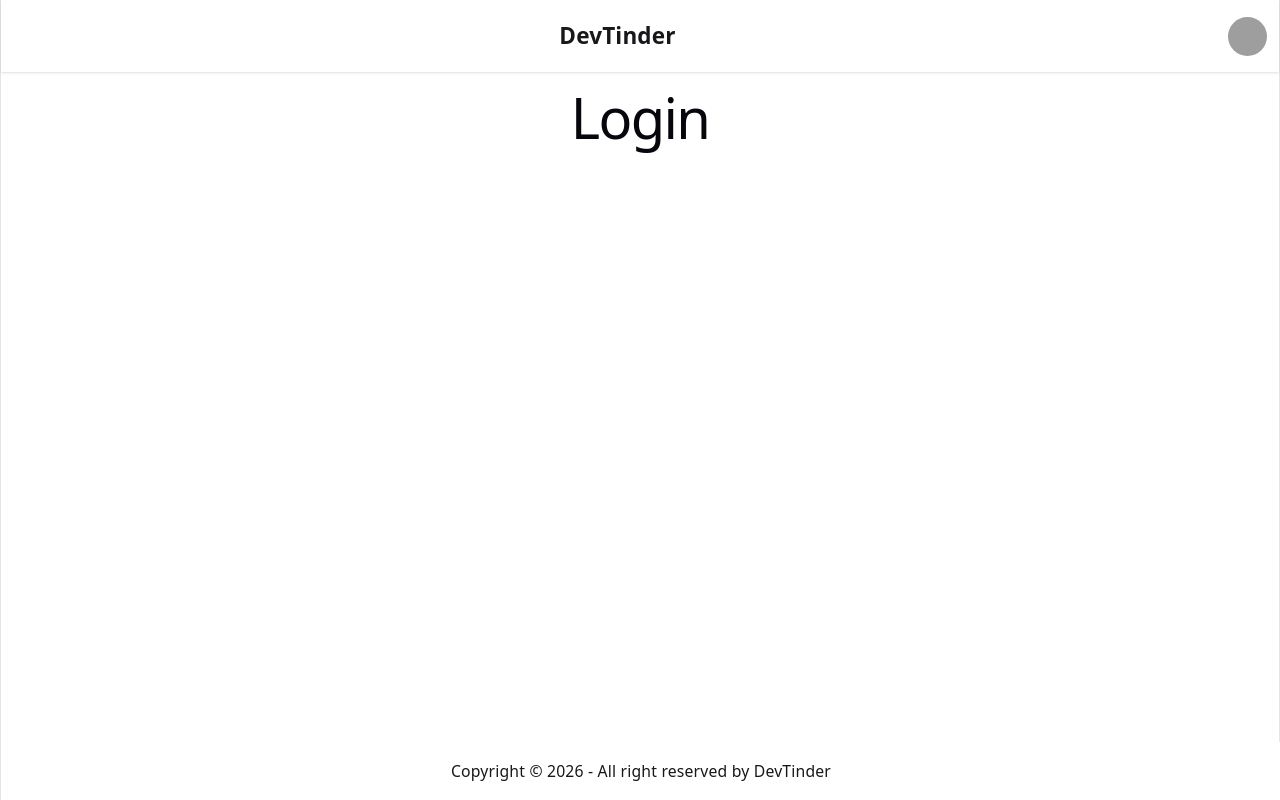
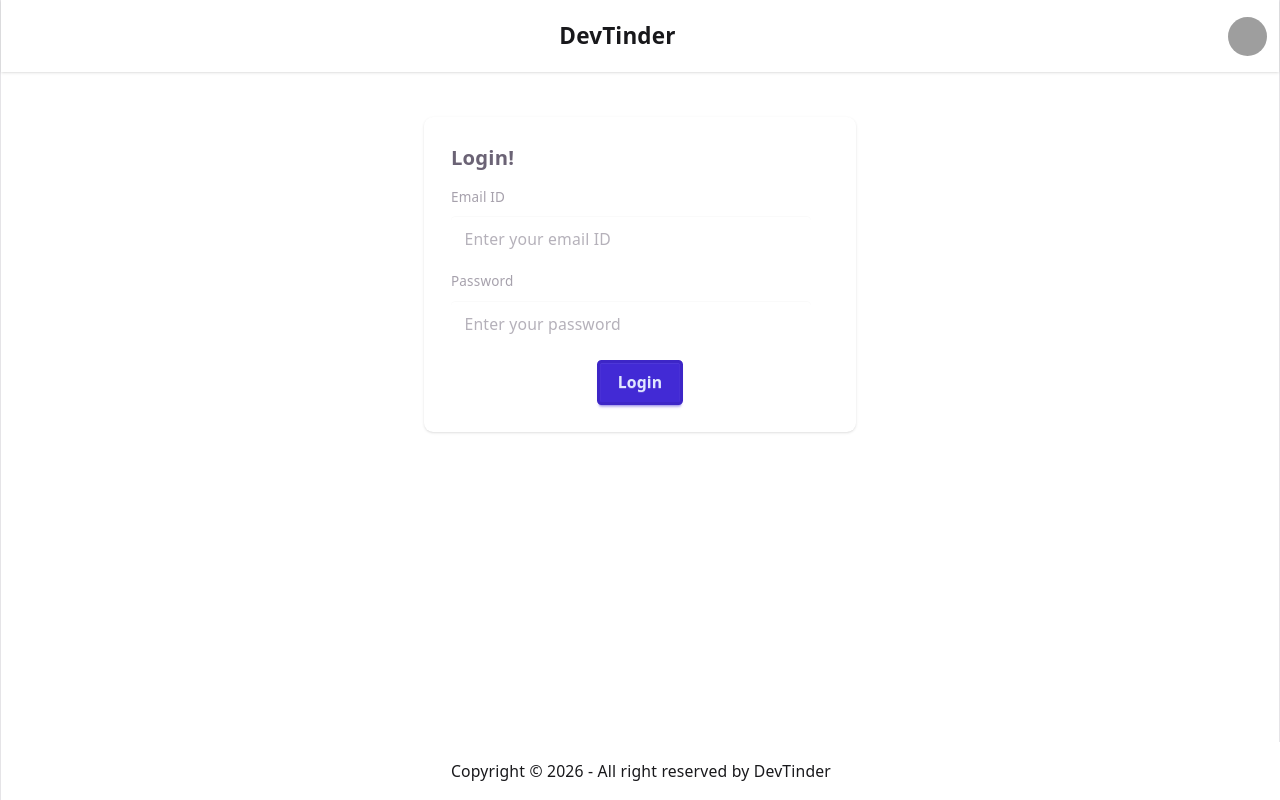
Before and after one commit to AkshayBorana/devTinder-web, a React (Vite) app: page /login in a window 1280 px wide. Built offline with nearby package versions, Linux system fonts and the light colour scheme; grey boxes are pictures that could not be loaded.

Commit message:
Implemented api to login and fix CORS error.

```diff
--- a/package.json
+++ b/package.json
@@ -11,6 +11,7 @@
   },
   "dependencies": {
     "@tailwindcss/vite": "^4.3.3",
+    "axios": "^1.20.0",
     "daisyui": "^5.7.47",
     "react": "^19.2.8",
     "react-dom": "^19.2.8",
--- a/src/Login.jsx
+++ b/src/Login.jsx
@@ -1,7 +1,62 @@
+import axios from "axios";
+import { useState } from "react";
+
+
 const Login = () => {
-    return (
-        <h1>Login</h1>
-    );
+
+    const [emailId, setEmailId] = useState("");
+    const [password, setPassword] = useState("");
+
+    const handleLogin = async () => {
+      try {
+        const res = await axios.post("http://localhost:3000/login", {
+          emailId,
+          password,
+        }, { withCredentials: true });
+      } catch (error) {
+        console.log(`Error: ${error.message}`);
+      }
+    };
+
+
+  return (
+    <div className="flex justify-center my-10">
+      <div className="card bg-white w-96 shadow-sm">
+        <div className="card-body">
+          <h4 className="card-title">Login!</h4>
+          <div>
+            <fieldset className="fieldset">
+              <label className="label" htmlFor="name">
+                Email ID
+              </label>
+              <input
+                type="text"
+                id="name"
+                className="input"
+                placeholder="Enter your email ID"
+                value={emailId}
+                onChange={(e) => setEmailId(e.target.value)}
+              />
+                            <label className="label" htmlFor="name">
+                Password
+              </label>
+              <input
+                type="text"
+                id="name"
+                className="input"
+                placeholder="Enter your password"
+                value={password}
+                onChange={(e) => setPassword(e.target.value)}
+              />
+            </fieldset>
+          </div>
+          <div className="card-actions justify-center">
+            <button className="btn btn-primary" onClick={handleLogin}>Login</button>
+          </div>
+        </div>
+      </div>
+    </div>
+  );
 };
 
 export default Login;
```
Also changed, not shown: 1 other file (tests, documents, lock files or other folders).
